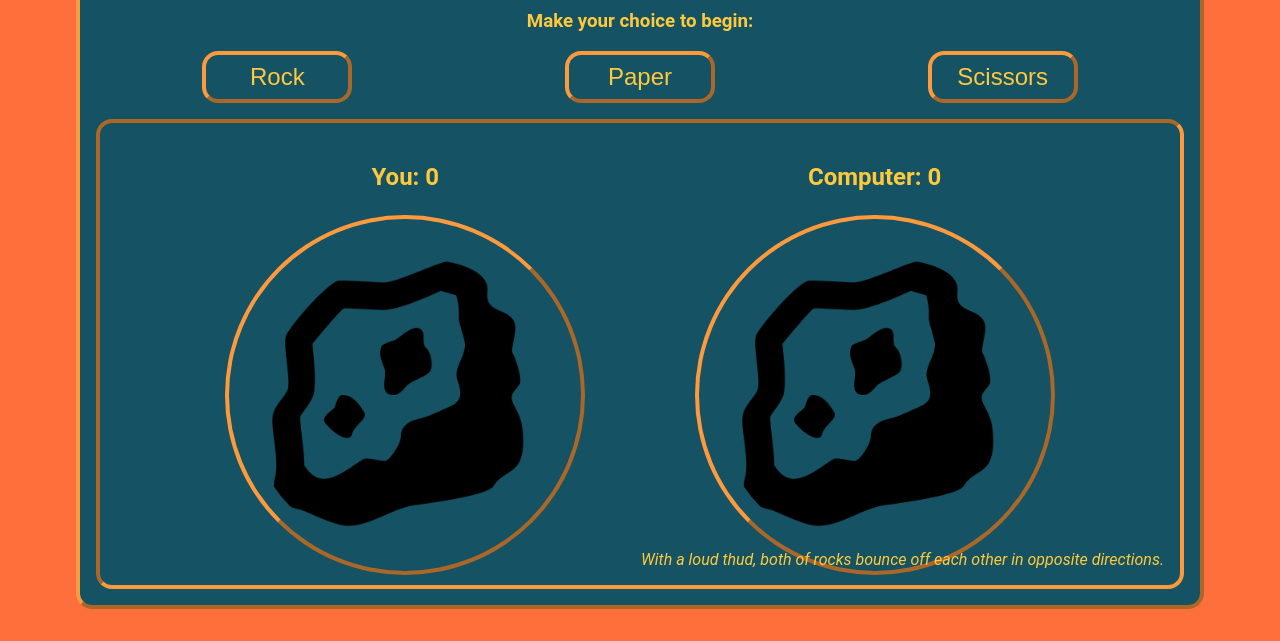
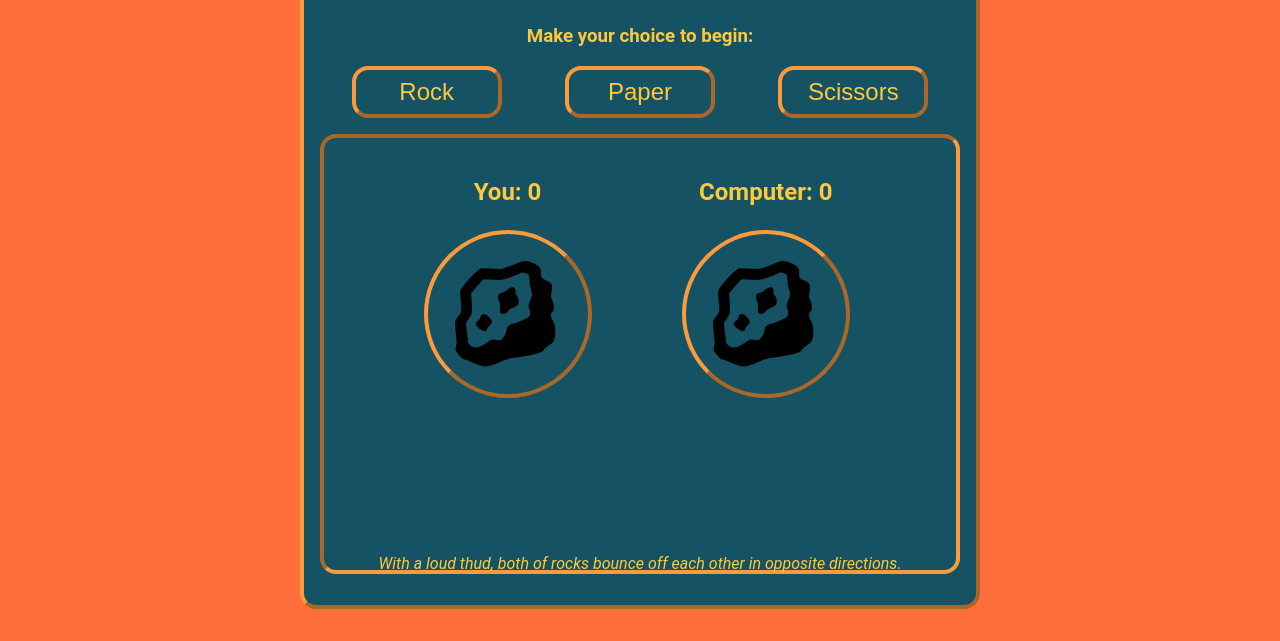
Before and after one commit to samjwebster/odin-rock-paper-scissors, a plain HTML site: page index.html in a window 1280 px wide. Both pictures are taken after a click on the button "Rock". Shown: the part 159-800 px from the top of the page. Drawn offline with Linux system fonts and the light colour scheme.

Commit message:
fixed display proportions

```diff
--- a/styles.css
+++ b/styles.css
@@ -34,8 +34,8 @@ h3 {
     border-style: outset;
     padding: 16px;
 
-    min-width: 85vw;
-    min-height: 50vw;
+    min-width: 50vw;
+    min-height: 90vh;
     max-width: 50vw;
     max-height: 90vh;
 }
@@ -52,8 +52,8 @@ h3 {
     border-style: inset;
     padding: 16px;
 
-    min-width: 50vw;
-    min-height: 50vh;
+    max-width: 50vw;
+    max-height: 50vh;
 
 }
 
@@ -71,7 +71,7 @@ h3 {
 
 #resultText {
     text-align: center;
-    align-self: flex-end;
+    align-self: center;
 }
 
 #userchoice, #computerchoice {
@@ -101,8 +101,8 @@ h3 {
 }
 
 .icon {
-    max-width: 25vw;
-    max-height: 25vw;
+    max-width: 10vw;
+    max-height: 10vw;
     padding: 16px;
     border-color: #ff9a3c;
     border-width: 4px;
```
